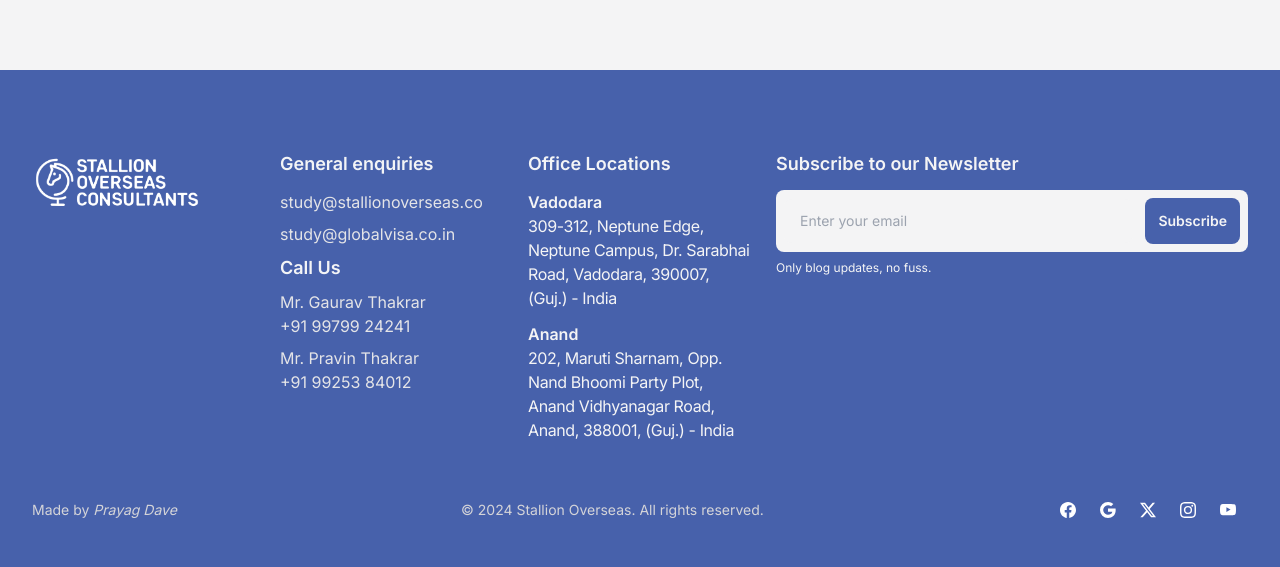
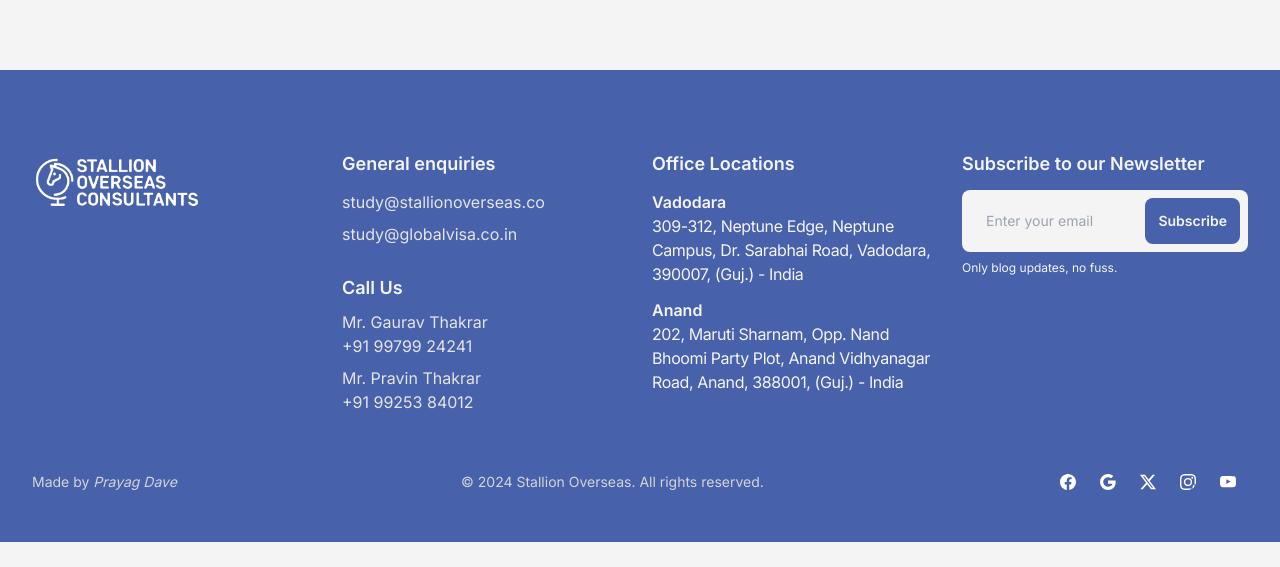
Before and after one commit to daveprayag/stallion-overseas, a Next.js app: page /countries/canada in a window 1280 px wide. Shown: the part 862-1429 px from the top of the page. After the commit the page ends 1404 px from the top, so only its background shows below. Built offline with nearby package versions, Linux system fonts and the light colour scheme; no server answers.

Commit message:
Fixed footer issues

```diff
--- a/src/app/countries/canada/page.tsx
+++ b/src/app/countries/canada/page.tsx
@@ -97,7 +97,7 @@ export default function Page() {
 
       {/* Filter section */}
       <div className="flex sm:flex-row flex-col justify-between items-center h-[200px] sm:h-auto bg-[#67bf7f]/35 w-[350px] sm:w-[500px] py-5 sm:py-10 rounded-lg px-4">
-        <div className="w-44 relative transition-all duration-500 z-0">
+        <div className="w-44 relative transition-all duration-500 z-20">
           <button
             className="shadow-md px-4 py-2 w-full relative flex flex-row items-center justify-between bg-white rounded-md"
             id="btnContainer"
@@ -118,7 +118,7 @@ export default function Page() {
           <AnimatePresence>
             {isOpen && (
               <motion.div
-                className="absolute w-full shadow-md mt-1 bg-white rounded-md flex flex-col"
+                className="absolute w-full shadow-md mt-1 bg-white rounded-md flex flex-col z-20"
                 id="divContainer"
                 initial={{ opacity: 0, y: -10 }}
                 animate={{ opacity: 1, y: 0 }}
@@ -149,7 +149,7 @@ export default function Page() {
           </AnimatePresence>
         </div>
 
-        <div className="w-44 relative transition-all duration-500 z-30">
+        <div className="w-44 relative transition-all duration-500 z-10">
           <button
             className="shadow-md px-4 py-2 w-full relative flex flex-row items-center justify-between bg-white rounded-md"
             id="btnContainer"
@@ -218,7 +218,7 @@ export default function Page() {
             <motion.div
               key={institution.id}
               onClick={() => window.open(institution.website, "_blank")}
-              className="hover:cursor-pointer bg-white w-[240px] backdrop-blur-lg flex flex-col justify-between items-center rounded-2xl hover:shadow-lg z-20 hover:shadow-[#4761ab]/30 transition"
+              className="hover:cursor-pointer bg-white w-[240px] backdrop-blur-lg flex flex-col justify-between items-center rounded-2xl hover:shadow-lg z-0 hover:shadow-[#4761ab]/30 transition"
               // whileHover={{ scale: 1.05 }}
               transition={{ duration: 0.5 }}
             >
--- a/src/components/Footer.tsx
+++ b/src/components/Footer.tsx
@@ -9,11 +9,11 @@ function Footer() {
       initial={{ opacity: 0, y: 100 }}
       animate={{ opacity: 1, y: 0 }}
       transition={{ delay: 1.175 }}
-      className="bg-[#4761ab] w-full "
+      className="bg-[#4761ab] w-full"
     >
-      <div className="w-full max-w-[85rem] py-10 px-4 sm:px-6 lg:px-8 lg:pt-20 mx-auto">
+      <div className="w-full max-w-full sm:max-w-[84rem] py-10 px-4 sm:px-6 lg:px-8 lg:pt-20 mx-auto">
         {/* <!-- Grid --> */}
-        <div className="grid grid-cols-2 md:grid-cols-4 lg:grid-cols-5 gap-6">
+        <div className="grid grid-cols-1 md:grid-cols-3 lg:grid-cols-4 gap-6">
           <div className="col-span-full lg:col-span-1">
             <Image
               src={"/Stallion-Overseas-Logo-White.png"}
@@ -29,13 +29,13 @@ function Footer() {
               General enquiries
             </h3>
 
-            <div className="mt-3 grid md:space-y-2 space-y-2 text-zinc-200">
+            <div className="mt-3 grid md:space-y-2 space-y-1 text-zinc-200">
               <a href="mailto:study@stallionoverseas.co">
                 study@stallionoverseas.co
               </a>
               <a href="mailto:study@globalvisa.co.in">study@globalvisa.co.in</a>
 
-              <h3 className="font-semibold text-gray-100 text-lg mt-3">
+              <h3 className="font-semibold text-gray-100 text-lg pt-5">
                 Call Us
               </h3>
               <div className="mt-3">
@@ -48,6 +48,7 @@ function Footer() {
               </div>
             </div>
           </div>
+          <hr className="sm:hidden flex" />
           {/* <!-- End Col --> */}
 
           <div className="col-span-1">
@@ -82,9 +83,10 @@ function Footer() {
               </a>
             </div>
           </div>
+          <hr className="sm:hidden flex" />
           {/* <!-- End Col --> */}
 
-          <div className="col-span-2">
+          <div className="col-span-1">
             <h4 className="font-semibold text-zinc-100 text-lg">
               Subscribe to our Newsletter
             </h4>
@@ -202,7 +204,7 @@ function Footer() {
                 className="bi bi-instagram"
                 viewBox="0 0 16 16"
               >
-                <path d="M8 0C5.829 0 5.556.01 4.703.048 3.85.088 3.269.222 2.76.42a3.9 3.9 0 0 0-1.417.923A3.9 3.9 0 0 0 .42 2.76C.222 3.268.087 3.85.048 4.7.01 5.555 0 5.827 0 8.001c0 2.172.01 2.444.048 3.297.04.852.174 1.433.372 1.942.205.526.478.972.923 1.417.444.445.89.719 1.416.923.51.198 1.09.333 1.942.372C5.555 15.99 5.827 16 8 16s2.444-.01 3.298-.048c.851-.04 1.434-.174 1.943-.372a3.9 3.9 0 0 0 1.416-.923c.445-.445.718-.891.923-1.417.197-.509.332-1.09.372-1.942C15.99 10.445 16 10.173 16 8s-.01-2.445-.048-3.299c-.04-.851-.175-1.433-.372-1.941a3.9 3.9 0 0 0-.923-1.417A3.9 3.9 0 0 0 13.24.42c-.51-.198-1.092-.333-1.943-.372C10.443.01 10.172 0 7.998 0zm-.717 1.442h.718c2.136 0 2.389.007 3.232.046.78.035 1.204.166 1.486.275.373.145.64.319.92.599s.453.546.598.92c.11.281.24.705.275 1.485.039.843.047 1.096.047 3.231s-.008 2.389-.047 3.232c-.035.78-.166 1.203-.275 1.485a2.5 2.5 0 0 1-.599.919c-.28.28-.546.453-.92.598-.28.11-.704.24-1.485.276-.843.038-1.096.047-3.232.047s-2.39-.009-3.233-.047c-.78-.036-1.203-.166-1.485-.276a2.5 2.5 0 0 1-.92-.598 2.5 2.5 0 0 1-.6-.92c-.109-.281-.24-.705-.275-1.485-.038-.843-.046-1.096-.046-3.233s.008-2.388.046-3.231c.036-.78.166-1.204.276-1.486.145-.373.319-.64.599-.92s.546-.453.92-.598c.282-.11.705-.24 1.485-.276.738-.034 1.024-.044 2.515-.045zm4.988 1.328a.96.96 0 1 0 0 1.92.96.96 0 0 0 0-1.92m-4.27 1.122a4.109 4.109 0 1 0 0 8.217 4.109 4.109 0 0 0 0-8.217m0 1.441a2.667 2.667 0 1 1 0 5.334 2.667 2.667 0 0 1 0-5.334" />
+                <path d="M8 0C5.829 0 5.556.01 4.703.048 3.85.088 3.269.222 2.76.42a3.9 3.9 0 0 0-1.417.923A3.9 3.9 0 0 0 .42 2.76C.222 3.268.087 3.85.048 4.7.01 5.555 0 5.827 0 8.001c0 2.172.01 2.444.048 3.297.04.852.174 1.433.372 1.942.205.526.478.972.923 1.417.444.445.89.719 1.416.923.51.198 1.09.333 1.942.372C5.555 15.99 5.827 16 8 16s.444-.01.297-.048c.851-.04 1.434-.174 1.943-.372a3.9 3.9 0 0 0 1.416-.923c.445-.445.718-.891.923-1.417.197-.509.332-1.09.372-1.942C15.99 10.445 16 10.173 16 8s-.01-2.445-.048-3.299c-.04-.851-.175-1.433-.372-1.941a3.9 3.9 0 0 0-.923-1.417A3.9 3.9 0 0 0 13.24.42c-.51-.198-1.092-.333-1.943-.372C10.443.01 10.172 0 7.998 0zm-.717 1.442h.718c2.136 0 2.389.007 3.232.046.78.035 1.204.166 1.486.275.373.145.64.319.92.599s.453.546.598.92c.11.281.24.705.275 1.485.039.843.047 1.096.047 3.231s-.008 2.389-.047 3.232c-.035.78-.166 1.203-.275 1.485a2.5 2.5 0 0 1-.599.919c-.28.28-.546.453-.92.598-.28.11-.704.24-1.485.276-.843.038-1.096.047-3.232.047s-2.39-.009-3.233-.047c-.78-.036-1.203-.166-1.485-.276a2.5 2.5 0 0 1-.92-.598 2.5 2.5 0 0 1-.6-.92c-.109-.281-.24-.705-.275-1.485-.038-.843-.046-1.096-.046-3.233s.008-2.388.046-3.231c.036-.78.166-1.204.276-1.486.145-.373.319-.64.599-.92s.546-.453.92-.598c.282-.11.705-.24 1.485-.276.738-.034 1.024-.044 2.515-.045zm4.988 1.328a.96.96 0 1 0 0 1.92.96.96 0 0 0 0-1.92m-4.27 1.122a4.109 4.109 0 1 0 0 8.217 4.109 4.109 0 0 0 0-8.217m0 1.441a2.667 2.667 0 1 1 0 5.334 2.667 2.667 0 0 1 0-5.334" />
               </svg>
             </a>
             <a
--- a/src/components/Navbar.tsx
+++ b/src/components/Navbar.tsx
@@ -65,7 +65,7 @@ function Navbar() {
         <motion.nav
           initial={{ y: -100, opacity: 0 }}
           animate={{ y: 0, opacity: 1 }}
-          className="fixed z-20 w-full bg-zinc-100/70 rounded-b-md backdrop-blur"
+          className="fixed z-30 w-full bg-zinc-100/70 rounded-b-md backdrop-blur"
         >
           {/* Navigation content */}
           <div className="px-6 mx-auto max-w-6xl 2xl:px-0 py-4 md:py-0">
```
